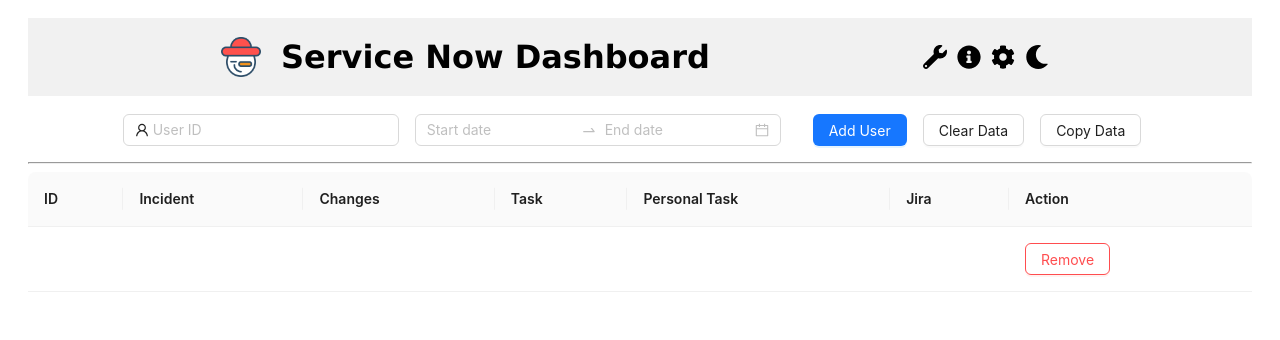
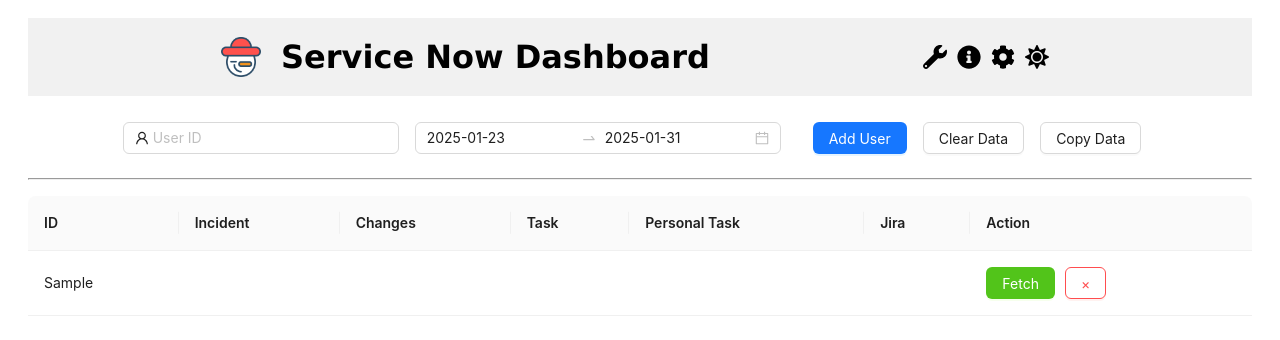
Before and after one commit to 202217b3231/snow-dashboard, a React (Vite) app: page / in a window 1280 px wide. Both pictures are taken after typing "Sample" into the empty fields and a click on the button "Add User". Shown: the top 340 px of the page. Built offline with nearby package versions, Linux system fonts and the light colour scheme.

Commit message:
Applied dark mode

```diff
--- a/src/Dashboard.jsx
+++ b/src/Dashboard.jsx
@@ -1,10 +1,19 @@
 import Navbar from "./Navbar";
-import React, { useState, useEffect, useRef } from "react";
+import React, { useState, useEffect, useRef, useCallback } from "react";
 import UserForm from "./UserForm";
 import DataTable from "./DataTable";
 import SettingsModal from "./SettingsModal";
 import snowIcon from "../public/snow.png";
-import { Popconfirm, Button, message, Modal } from "antd";
+import {
+  Popconfirm,
+  Button,
+  message,
+  Modal,
+  Spin,
+  ConfigProvider,
+  Space,
+  theme,
+} from "antd";
 import { ExclamationCircleFilled } from "@ant-design/icons";
 
 const { confirm } = Modal;
@@ -32,18 +41,34 @@ export default function Dashboard() {
     { name: "Personal Task", tableName: "personal_task", key: 4 },
     { name: "Jira", tableName: "issuetable", key: 5 },
   ]);
-  const [theme, setTheme] = useState("dark");
   const [loading, setLoading] = useState(false);
   const isInitialRender = useRef(true);
   const copyDataRef = useRef(() => {});
 
+  const [darkMode, setDarkMode] = useState(false);
+  const windowQuery = window.matchMedia("(prefers-color-scheme:dark)");
+
+  const darkModeChange = useCallback((event) => {
+    console.log(event.matches ? true : false);
+    setDarkMode(event.matches ? true : false);
+  }, []);
+
   useEffect(() => {
-    document.documentElement.setAttribute("data-theme", theme);
+    windowQuery.addEventListener("change", darkModeChange);
+    return () => {
+      windowQuery.removeEventListener("change", darkModeChange);
+    };
+  }, [windowQuery, darkModeChange]);
 
+  useEffect(() => {
+    console.log(windowQuery.matches ? true : false);
+    setDarkMode(windowQuery.matches ? true : false);
+  }, []);
+
+  useEffect(() => {
     if (isInitialRender.current) {
       const storedUsers = localStorage.getItem("users");
       const storedColumns = localStorage.getItem("columns");
-      const storedTheme = localStorage.getItem("theme");
 
       if (storedUsers) {
         const parsedUsers = JSON.parse(storedUsers);
@@ -51,16 +76,14 @@ export default function Dashboard() {
         parsedUsers.forEach((user, index) => user?.id && fetchRowData(index));
       }
       if (storedColumns) setColumns(JSON.parse(storedColumns));
-      if (storedTheme) setTheme(storedTheme);
       isInitialRender.current = false;
     }
-  }, [theme]);
+  }, []);
 
   useEffect(() => {
     localStorage.setItem("users", JSON.stringify(users));
     localStorage.setItem("columns", JSON.stringify(columns));
-    localStorage.setItem("theme", theme);
-  }, [users, columns, theme]);
+  }, [users, columns]);
 
   useEffect(() => {
     copyDataRef.current = () => {
@@ -83,13 +106,14 @@ export default function Dashboard() {
     };
   }, [users, columns]);
 
-  const toggleTheme = () =>
-    setTheme((prev) => (prev === "dark" ? "light" : "dark"));
+  useEffect(() => {
+    document.body.className = darkMode ? "dark-theme" : "";
+  }, [darkMode]);
 
-  const addUser = (e) => {
+  const addUser = () => {
     if (form.id) {
       setUsers((prev) => [...prev, { ...form, data: {} }]);
-      setForm({ id: "", startDate: "", endDate: "" });
+      setForm((prevForm) => ({ ...prevForm, id: "" }));
     }
   };
 
@@ -107,6 +131,13 @@ export default function Dashboard() {
       },
       onCancel() {
         message.error("Action cancelled");
+      },
+      okButtonProps: {
+        style: {
+          backgroundColor: "red",
+          borderColor: "red",
+          color: "white",
+        },
       },
     });
   };
@@ -170,7 +201,9 @@ export default function Dashboard() {
 
     columns.forEach((col) => {
       const colName = col.name.toLowerCase().replace(" ", "");
-      newData[colName] = "loading";
+      if (colName !== "id") {
+        newData[colName] = <Spin />;
+      }
     });
 
     setUsers((prevUsers) => {
@@ -235,15 +268,28 @@ export default function Dashboard() {
   };
 
   return (
-    <div>
+    <ConfigProvider
+      theme={{
+        algorithm: darkMode ? theme.darkAlgorithm : theme.defaultAlgorithm,
+      }}
+    >
+      <Space
+        direction="vertical"
+        style={{
+          width: "100%",
+          backgroundColor: darkMode ? "#121212" : "#ffffff",
+          color: darkMode ? "#e0e0e0" : "#000000",
+        }}
+      >
         <Navbar
           snowIcon={snowIcon}
           openOptionsPage={openOptionsPage}
           setIsAboutModalOpen={setIsAboutModalOpen}
           setIsModalOpen={setIsModalOpen}
-        theme={theme}
-        toggleTheme={toggleTheme}
+          theme={darkMode ? "dark" : "light"}
+          toggleTheme={() => setDarkMode((prev) => !prev)}
         />
+
         <Modal
           title="About Me"
           open={isAboutModalOpen}
@@ -270,6 +316,27 @@ export default function Dashboard() {
           columns={columns}
           fetchRowData={fetchRowData}
           removeUser={(index) => confirmRemoveUser(index)}
+          renderActions={(index) => (
+            <>
+              <Button
+                color="green"
+                variant="solid"
+                onClick={() => fetchRowData(index)}
+              >
+                Fetch
+              </Button>
+              <Popconfirm
+                title={"Remove this user? " + users[index].id}
+                onConfirm={() => confirmRemoveUser(index)}
+                onCancel={cancelAction}
+                okText="Yes"
+                cancelText="No"
+              >
+                <span style={{ marginLeft: "10px" }}></span>
+                <Button danger>&times;</Button>
+              </Popconfirm>
+            </>
+          )}
         />
         <SettingsModal
           isModalOpen={isModalOpen}
@@ -293,6 +360,7 @@ export default function Dashboard() {
           }
           resetColumns={resetColumns}
         />
-    </div>
+      </Space>
+    </ConfigProvider>
   );
 }
--- a/src/DataTable.jsx
+++ b/src/DataTable.jsx
@@ -6,6 +6,7 @@ export default function DataTable({
   columns,
   fetchRowData,
   removeUser,
+  renderActions,
 }) {
   const columnsConfig = columns.map((col) => ({
     title: col.name,
@@ -16,17 +17,14 @@ export default function DataTable({
   columnsConfig.push({
     title: "Action",
     key: "action",
-    render: (text, record, index) => (
-      <Button danger onClick={() => removeUser(index)}>
-        Remove
-      </Button>
-    ),
+    render: (text, record, index) => renderActions(index),
   });
 
   return (
     <Table
       dataSource={users.map((user, index) => ({
         key: index,
+        id: user.id,
         ...user.data,
       }))}
       columns={columnsConfig}
--- a/src/Navbar.jsx
+++ b/src/Navbar.jsx
@@ -1,9 +1,6 @@
 import React, { createContext } from "react";
 import { FaCog, FaSun, FaMoon, FaInfoCircle, FaWrench } from "react-icons/fa";
-import { Button, Modal, Space } from "antd";
-
-const ReachableContext = createContext(null);
-const UnreachableContext = createContext(null);
+import { Modal } from "antd";
 
 const config = {
   title: "About Me!",
@@ -19,7 +16,6 @@ const config = {
 export default function Navbar({
   snowIcon,
   openOptionsPage,
-  setIsAboutModalOpen,
   setIsModalOpen,
   theme,
   toggleTheme,
--- a/src/SettingsModal.jsx
+++ b/src/SettingsModal.jsx
@@ -46,6 +46,13 @@ export default function SettingsModal({
       cancelText: "No",
       onOk() {
         resetColumns();
+      },
+      okButtonProps: {
+        style: {
+          backgroundColor: "red",
+          borderColor: "red",
+          color: "white",
+        },
       },
     });
   };
@@ -107,7 +114,7 @@ export default function SettingsModal({
         <Tooltip title="Reset columns to default" key="reset-tooltip">
           <Button
             color="purple"
-            variant="outlined"
+            variant="solid"
             key="reset"
             onClick={showResetConfirm}
           >
--- a/src/index.css
+++ b/src/index.css
@@ -2,6 +2,7 @@
   font-family: "Lucida Sans", sans-serif;
   margin: 10px 20px;
 }
+
 .header {
   display: flex;
   justify-content: space-evenly;
@@ -9,10 +10,12 @@
   background-color: #f1f1f1;
   margin-bottom: 10px;
 }
+
 .header div {
   align-items: center;
   display: flex;
 }
+
 .header h1 {
   margin: 20px;
 }
@@ -23,9 +26,42 @@
   align-items: center;
   flex-wrap: wrap;
 }
+
 .input,
 .buttons {
   margin: 8px;
   display: flex;
   justify-content: center;
 }
+
+body.dark-theme {
+  background-color: #121212;
+  color: #e0e0e0;
+}
+
+body.dark-theme .header {
+  background-color: #333;
+  color: #e0e0e0;
+}
+
+body.dark-theme .header h1,
+body.dark-theme .header div {
+  color: #e0e0e0;
+}
+
+body.dark-theme .form,
+body.dark-theme .input,
+body.dark-theme .buttons {
+  background-color: #1e1e1e;
+  color: #e0e0e0;
+}
+
+body.dark-theme .ant-modal-confirm-paragraph * {
+  background-color: #1e1e1e;
+  color: #e0e0e0;
+}
+
+body.dark-theme .ant-modal-content {
+  background-color: #1e1e1e;
+  color: #e0e0e0;
+}
```
Also changed, not shown: jsconfig.json (deleted, +0 -8 lines). Lines whose indentation alone changed are shown as unchanged.
